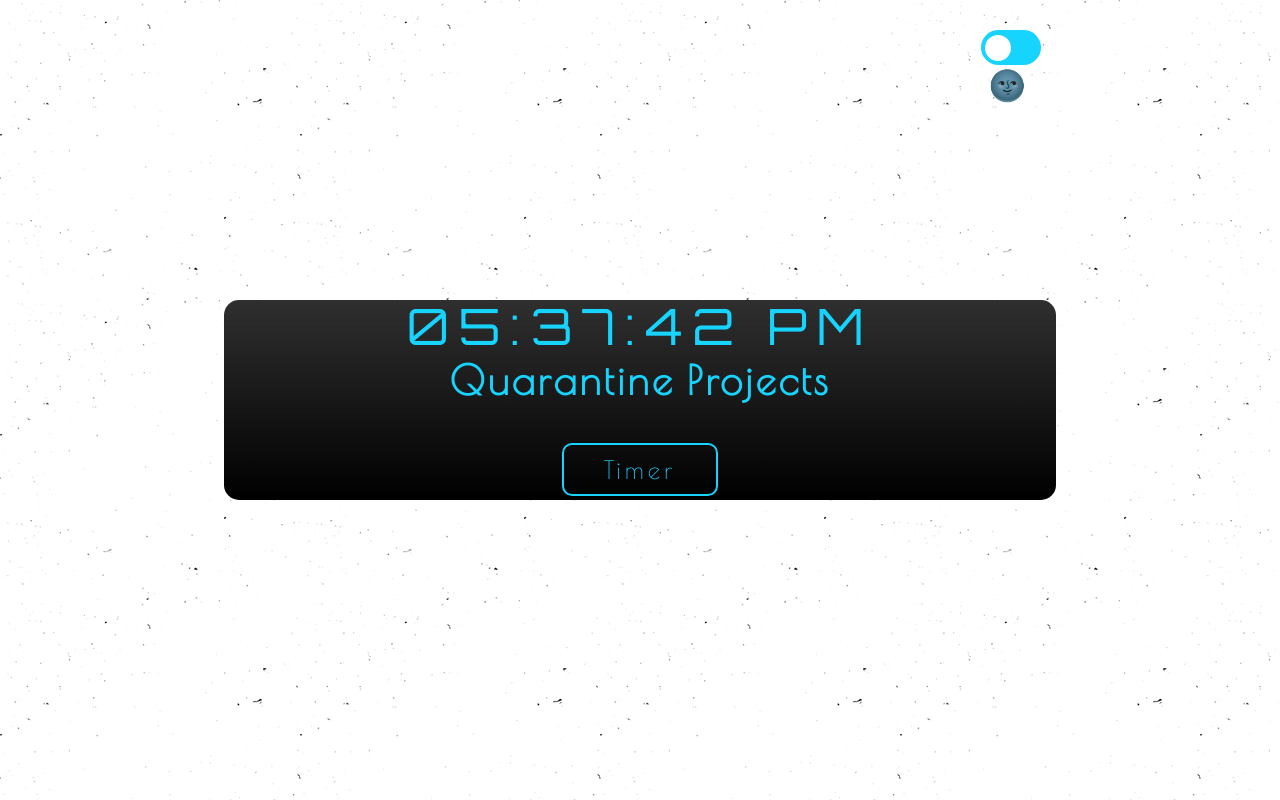
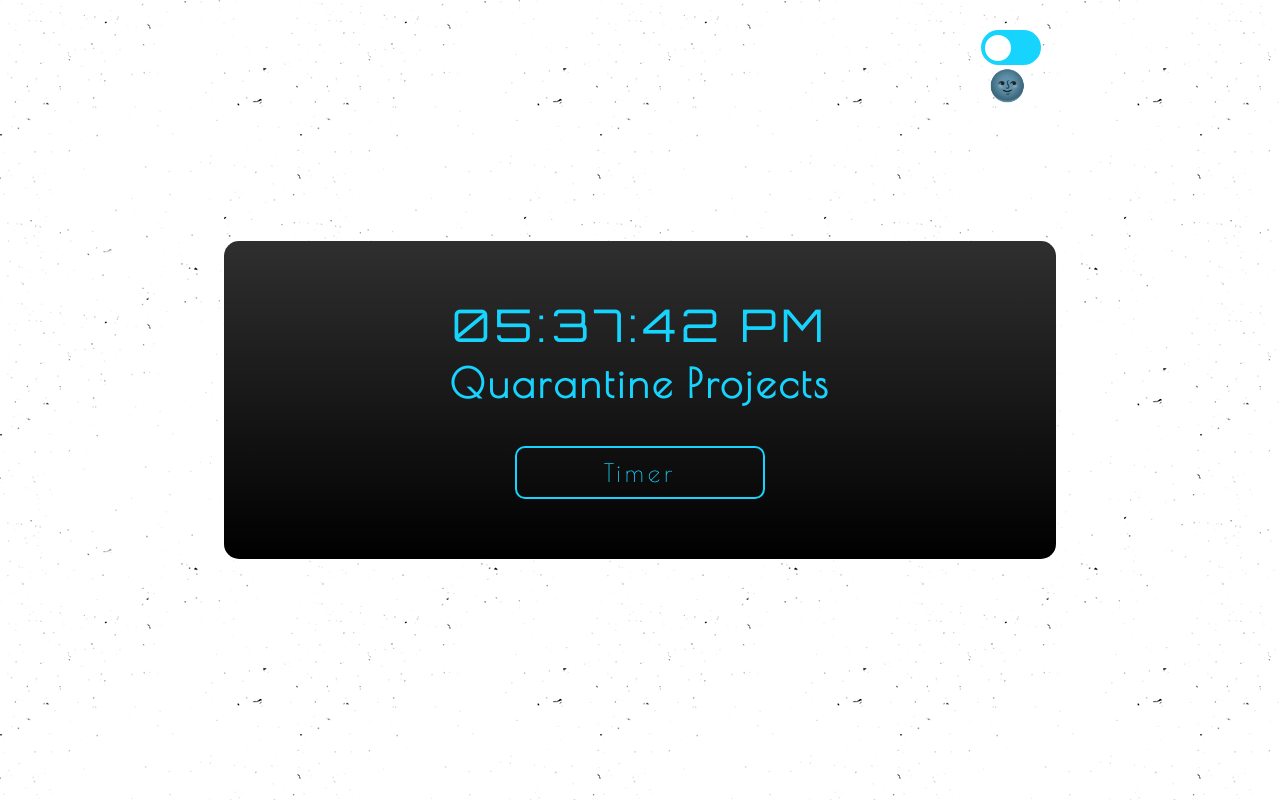
Before and after one commit to cesarcast1llo/quarantine-projects, a website: page index.html in a window 1280 px wide. Drawn offline with nearby package versions, Linux system fonts and the light colour scheme.

Commit message:
responsive on mobile, moving on to /timer

```diff
--- a/assets/styles/index.scss
+++ b/assets/styles/index.scss
@@ -148,39 +148,41 @@ body {
     align-items: center;
     justify-content: center;
     background: linear-gradient(0deg, #000000, #2f2f2f);
-    width: 98vw;
-    height: 40vh;
+    width: 95vw;
     border-radius: 15px;
+    padding: 45px 0;
 
     @media (min-width: 375px) {
       margin: 0;
       width: 90vw;
-      height: 50vh;
     }
 
     @media (min-width: 580px) {
       width: 75vw;
-      height: 25vh;
+      padding: 40px 0;
     }
 
     @media (min-width: 769px) {
+      padding: 60px 0;
       width: 65vw;
     }
 
     .clock {
       font-family: 'Orbitron', sans-serif;
       padding-bottom: 10px;
-      font-size: 38px;
-      line-height: 42px;
+      font-size: 35px;
+      line-height: 38px;
       letter-spacing: 2px;
 
       @media (min-width: 400px) {
         font-size: 40px;
+        line-height: 44px;
       }
 
       @media (min-width: 769px) {
-        font-size: 50px;
-        letter-spacing: 10px;
+        font-size: 45px;
+        line-height: 49px;
+        letter-spacing: 5px;
       }
     }
 
@@ -216,12 +218,12 @@ body {
           padding: 10px 20px;
           letter-spacing: 3px;
           display: block;
-          width: 300px;
+          width: 250px;
 
           @media (min-width: 581px) {
             display: inline-block;
             margin: 0 5px;
-            width: inherit;
+            // width: inherit;
             padding: 10px 40px;
           }
 
```
Also changed, not shown: assets/styles/index.css, 2 other files.
